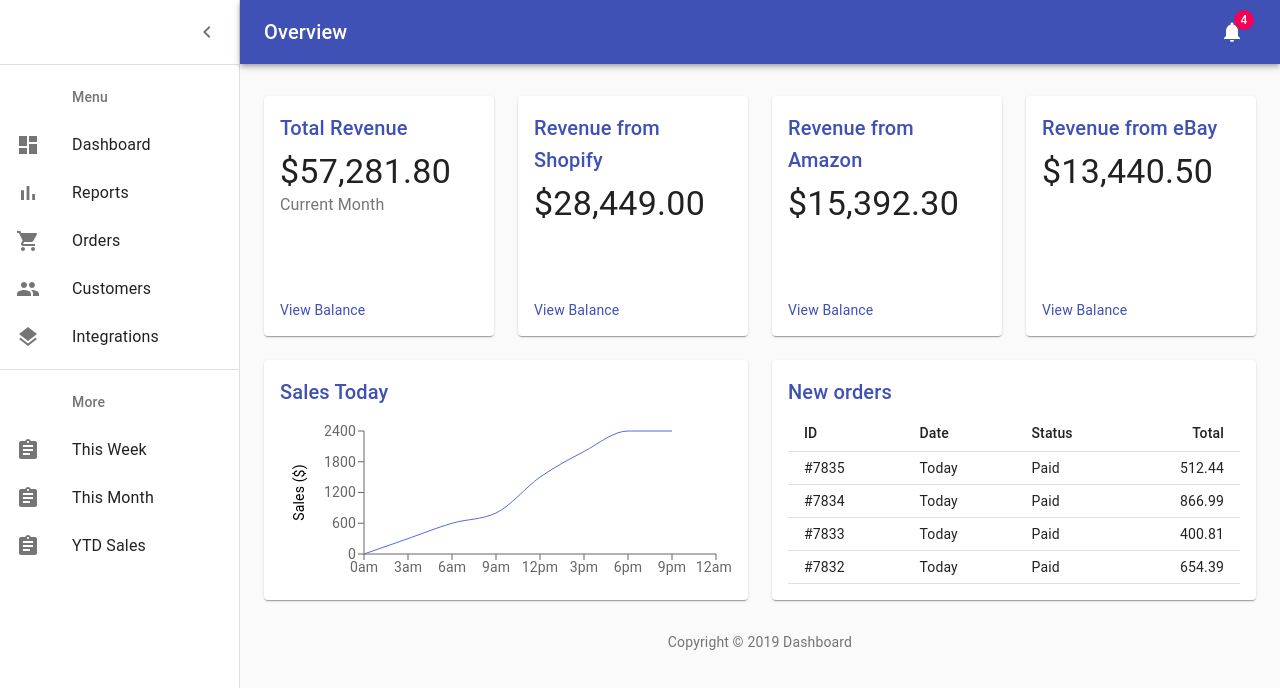
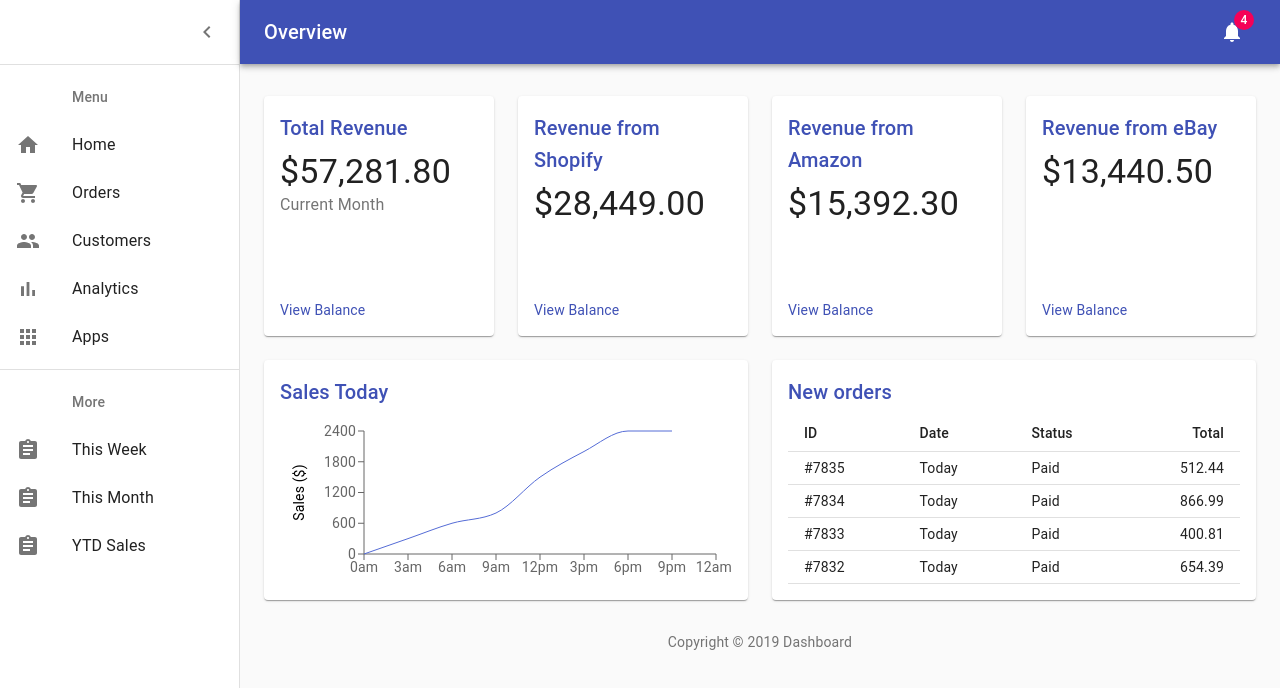
Before and after one commit to jaayperez/ecommerce-dashboard, a React (Create React App) app: page / in a window 1280 px wide. Shown: the top 688 px of the page. Built offline with nearby package versions, Linux system fonts and the light colour scheme.

Commit message:
Change sidebar menu icons

```diff
--- a/src/components/listItems.js
+++ b/src/components/listItems.js
@@ -3,11 +3,11 @@ import ListItem from '@material-ui/core/ListItem';
 import ListItemIcon from '@material-ui/core/ListItemIcon';
 import ListItemText from '@material-ui/core/ListItemText';
 import ListSubheader from '@material-ui/core/ListSubheader';
-import DashboardIcon from '@material-ui/icons/Dashboard';
+import HomeIcon from '@material-ui/icons/Home';
 import ShoppingCartIcon from '@material-ui/icons/ShoppingCart';
 import PeopleIcon from '@material-ui/icons/People';
 import BarChartIcon from '@material-ui/icons/BarChart';
-import LayersIcon from '@material-ui/icons/Layers';
+import AppsIcon from '@material-ui/icons/Apps';
 import AssignmentIcon from '@material-ui/icons/Assignment';
 
 export const mainListItems = (
@@ -15,15 +15,9 @@ export const mainListItems = (
   <ListSubheader inset>Menu</ListSubheader>
     <ListItem button>
       <ListItemIcon>
-        <DashboardIcon />
+        <HomeIcon />
       </ListItemIcon>
-      <ListItemText primary="Dashboard" />
-    </ListItem>
-    <ListItem button>
-      <ListItemIcon>
-        <BarChartIcon />
-      </ListItemIcon>
-      <ListItemText primary="Reports" />
+      <ListItemText primary="Home" />
     </ListItem>
     <ListItem button>
       <ListItemIcon>
@@ -39,16 +33,22 @@ export const mainListItems = (
     </ListItem>
     <ListItem button>
       <ListItemIcon>
-        <LayersIcon />
+        <BarChartIcon />
       </ListItemIcon>
-      <ListItemText primary="Integrations" />
+      <ListItemText primary="Analytics" />
+    </ListItem>
+    <ListItem button>
+      <ListItemIcon>
+        <AppsIcon />
+      </ListItemIcon>
+      <ListItemText primary="Apps" />
     </ListItem>
   </div>
 );
 
 export const secondaryListItems = (
   <div>
-    <ListSubheader inset>More</ListSubheader>
+  <ListSubheader inset>More</ListSubheader>
     <ListItem button>
       <ListItemIcon>
         <AssignmentIcon />
```
